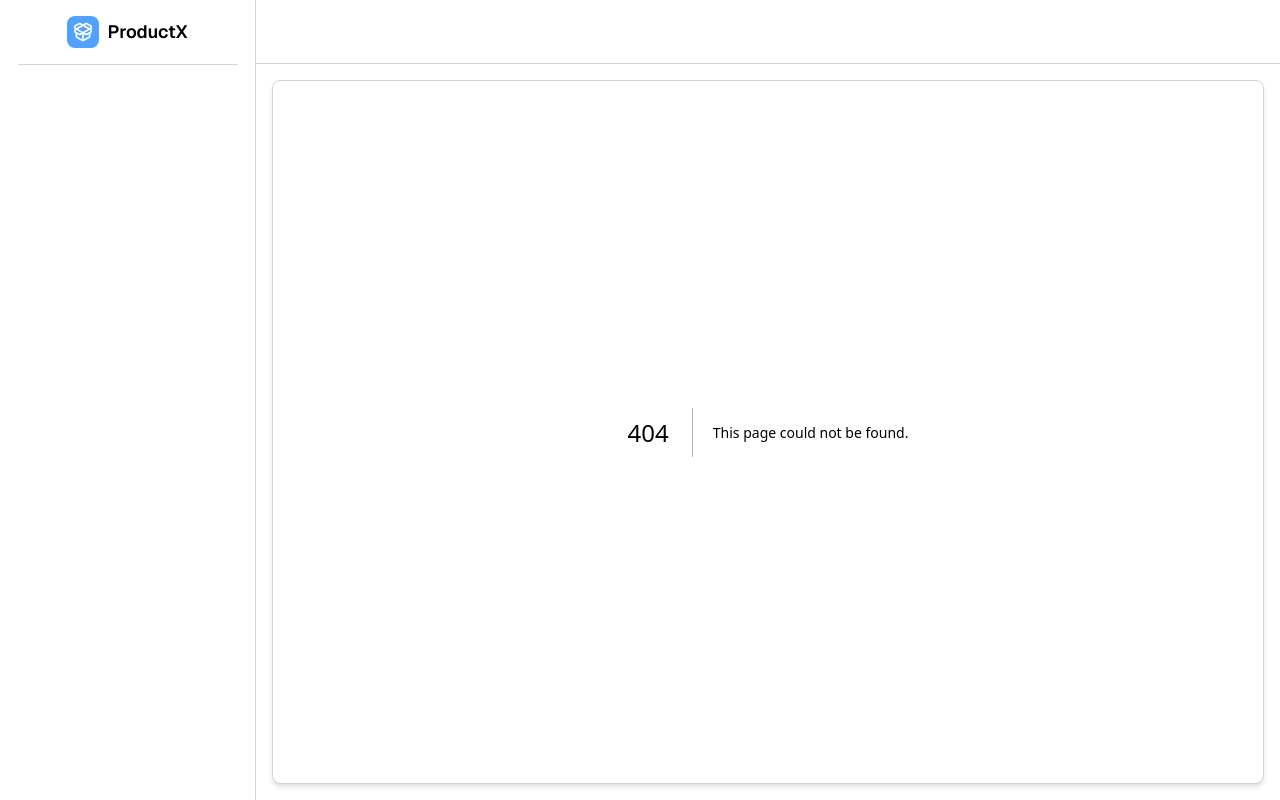
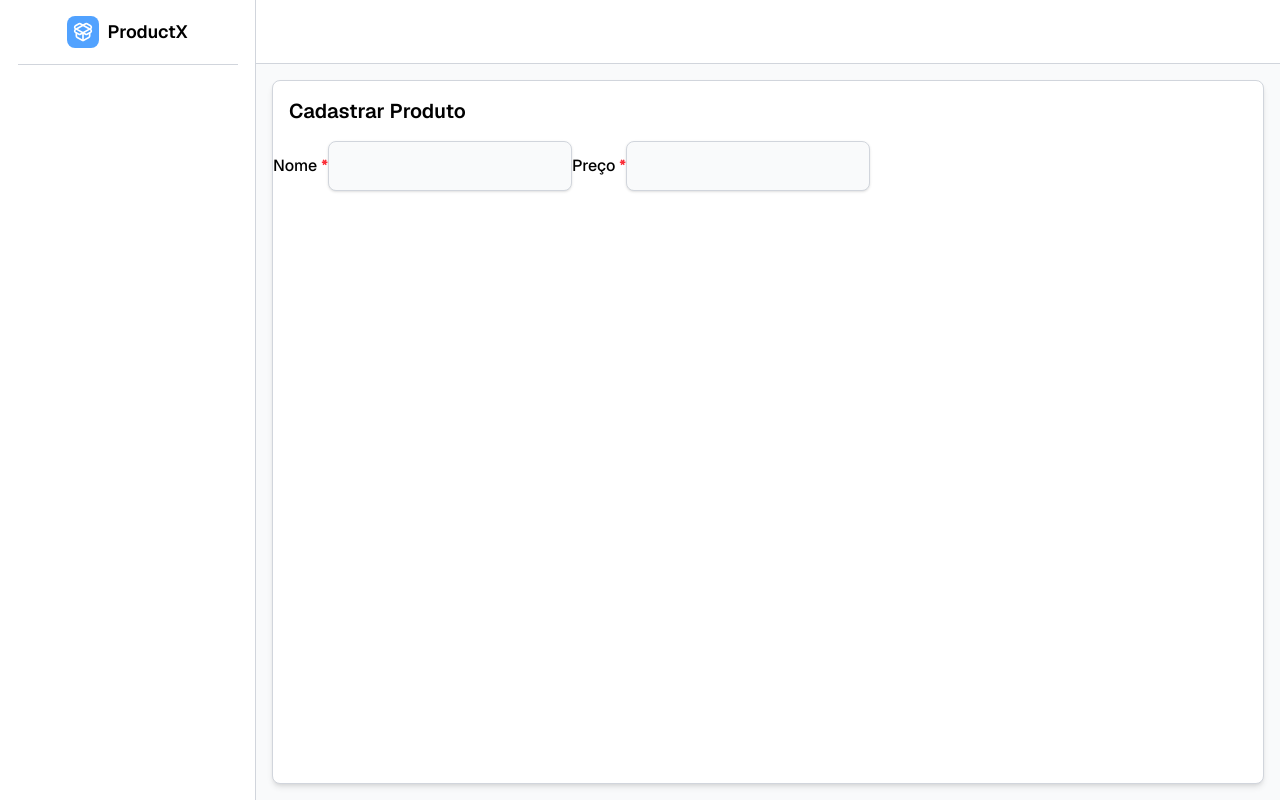
Before and after one commit to gustavoarantesdev/productX, a Next.js app: page /products/create in a window 1280 px wide. Before the commit this address had no page. Built offline with nearby package versions, Linux system fonts and the light colour scheme.

Commit message:
feat: adiciona página de cadastrar produto

```diff
--- /dev/null
+++ b/src/app/products/create/page.tsx
@@ -0,0 +1,26 @@
+import PageTitle from "@/components/ui/PageTitle";
+import { createProduct } from "../actions";
+
+export default function CreateProductPage() {
+  return (
+    <div>
+      <PageTitle title="Cadastrar Produto" />
+
+      <form action={createProduct} className="gap-y-3 w-full flex flex-col">
+        <div className="">
+          <label htmlFor="name" className="font-medium mb-2">
+            Nome
+            <span className="font-bold text-red-500 ml-1">*</span>
+          </label>
+          <input type="text" id="name" required className="my-input" />
+
+          <label htmlFor="price" className="font-medium mb-2">
+            Preço
+            <span className="font-bold text-red-500 ml-1">*</span>
+          </label>
+          <input type="number" id="price" required className="my-input" />
+        </div>
+      </form>
+    </div>
+  );
+}
```
